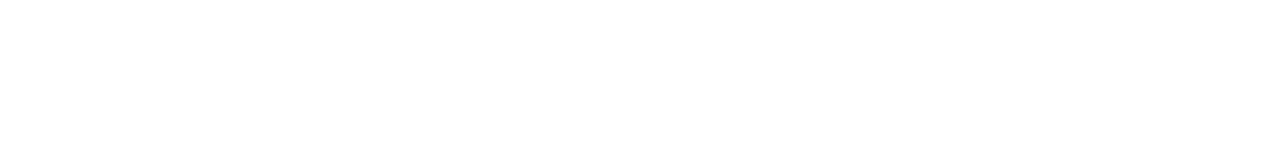
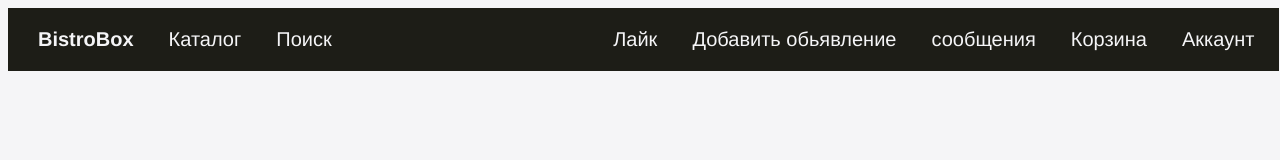
Before and after one commit to amelinvch/Kurs4ch, a plain HTML site: page index.html in a window 1280 px wide. Drawn offline with Linux system fonts and the light colour scheme.

Commit message:
Верхнее меню
Навигация пой сайту, верхнее меню.

```diff
--- /dev/null
+++ b/Css/style.css
@@ -0,0 +1,43 @@
+body {
+    background-color: #F5F5F7;
+}
+
+a {
+    color: #F5F5F7;
+    text-decoration: none;
+}
+
+.header {
+    display: flex;
+    justify-content: space-between;
+    padding: 10px;
+    background: #1D1D17;
+    color: #F5F5F7;
+    font-family: Helvetica;
+    width: 99%;
+    height: max-content;
+}
+
+.header_section {
+    display: flex;
+    align-items: center;
+}
+
+.header_item {
+    padding: 10px 15px;
+    font-size: 20px;
+    margin-left: 5px;
+}
+
+.header_item:hover {
+    background-color: #afaf20;
+    border-radius: 4px;
+}
+
+.headerlogo {
+    font-weight: bold;
+}
+
+.headerButton {
+    cursor: pointer;
+}
--- a/index.html
+++ b/index.html
@@ -3,13 +3,37 @@
 
 <head>
     <meta charset="UTF-8">
-    <meta http-equiv="X-UA-Compatible" content="IE=edge">
-    <meta name="viewport" content="width=device-width, initial-scale=1.0">
-    <title>Document</title>
+    <title>BistroBox</title>
+    <link rel="stylesheet" href="Css/style.css">
+    <!--
+        <meta http-equiv="X-UA-Compatible" content="IE=edge">
+        <meta name="viewport" content="width=device-width, initial-scale=1.0">
+    -->
 </head>
 
 <body>
-
+    <div class="header">
+        <div class="header_section">
+            <div class="header_item headerlogo">
+                BistroBox
+            </div>
+            <div class="header_item headerButton"><a href="#">
+            Каталог</a></div>
+            <div class="header_item headerButton"><a href="#">
+            Поиск</a></div>
+        </div>
+        <div class="header_section">
+            <div class="header_item headerButton"><a href="#">
+            Лайк</a></div>
+            <div class="header_item headerButton"><a href="#">
+            Добавить обьявление</a></div>
+            <div class="header_item headerButton"><a href="#">
+            сообщения</a></div>
+            <div class="header_item headerButton"><a href="#">
+            Корзина</a></div>
+            <div class="header_item headerButton"><a href="#">
+            Аккаунт</a></div>
+        </div>
 </body>
 
 </html>
```
Also changed, not shown: README.md.
